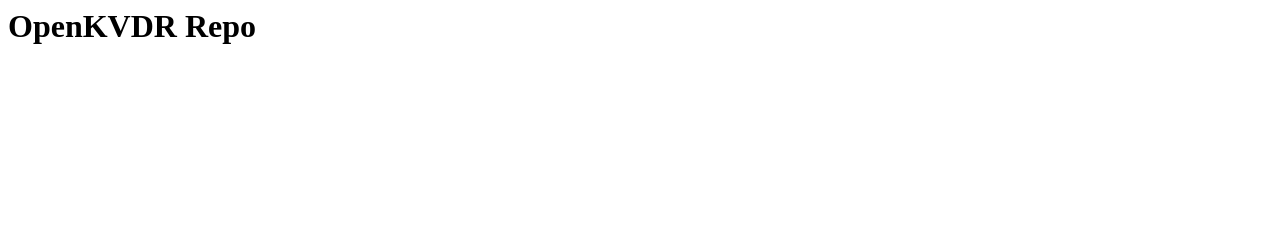
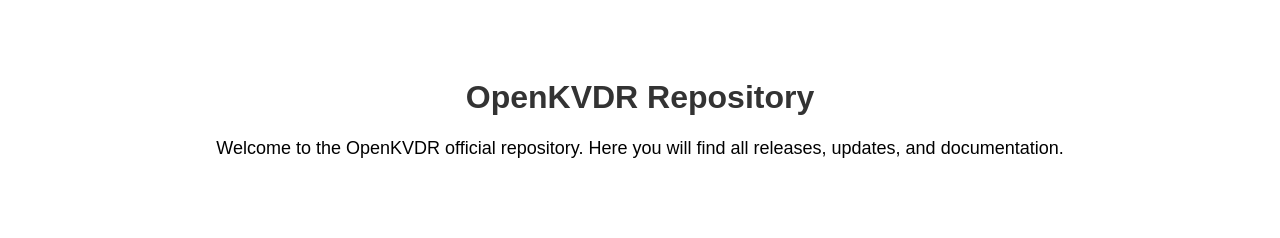
Before and after one commit to kallos3d/openkvdr-repo, a plain HTML site: page docs/index.html in a window 1280 px wide. Drawn offline with Linux system fonts and the light colour scheme.

Commit message:
index.html

```diff
--- a/docs/index.html
+++ b/docs/index.html
@@ -1 +1,17 @@
-<h1>OpenKVDR Repo</h1>
+<!DOCTYPE html>
+<html lang="en">
+<head>
+    <meta charset="UTF-8">
+    <meta name="viewport" content="width=device-width, initial-scale=1.0">
+    <title>OpenKVDR Repository</title>
+    <style>
+        body { font-family: Arial, sans-serif; text-align: center; padding: 50px; }
+        h1 { color: #333; }
+        p { font-size: 18px; }
+    </style>
+</head>
+<body>
+    <h1>OpenKVDR Repository</h1>
+    <p>Welcome to the OpenKVDR official repository. Here you will find all releases, updates, and documentation.</p>
+</body>
+</html>
```
